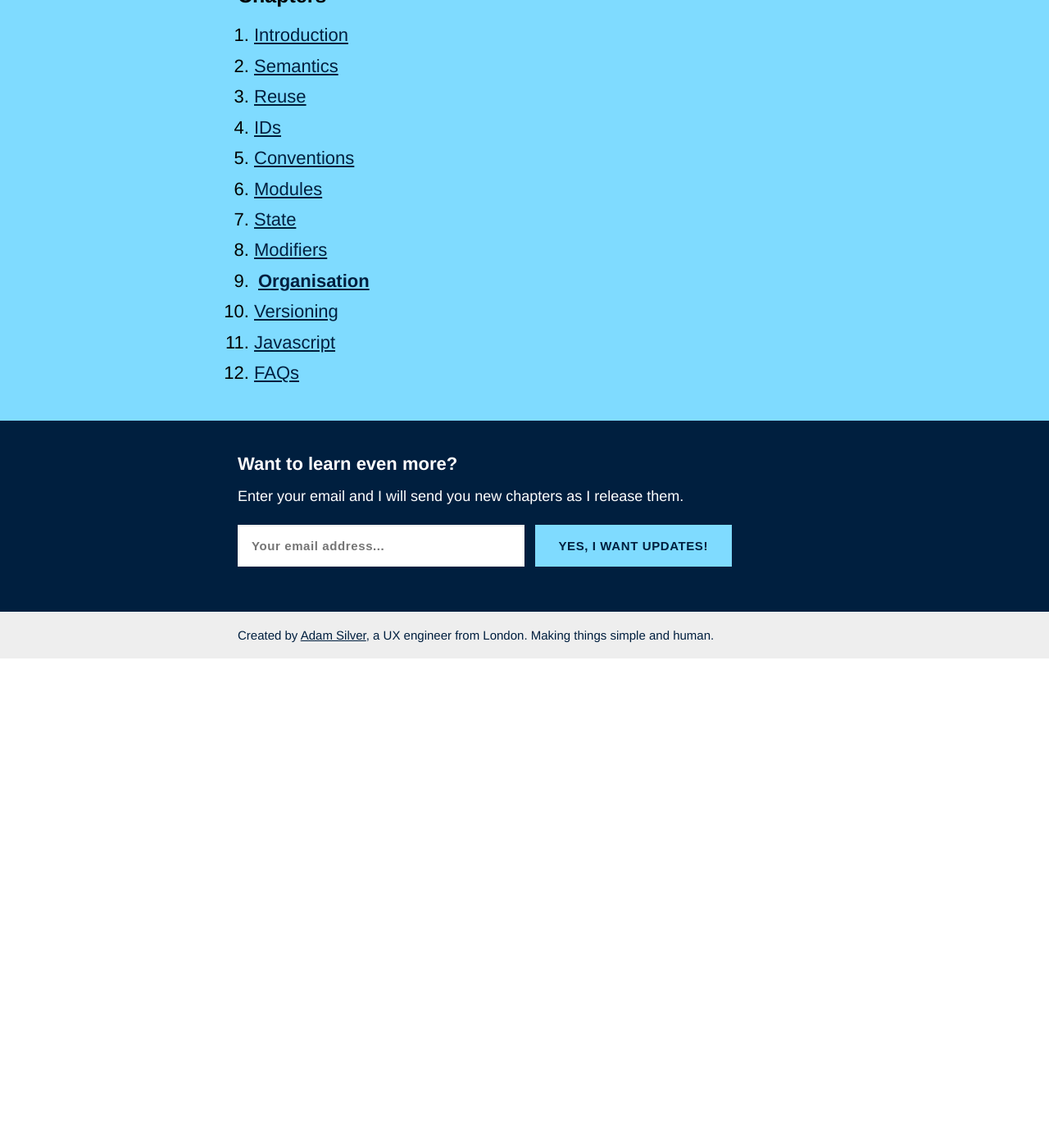
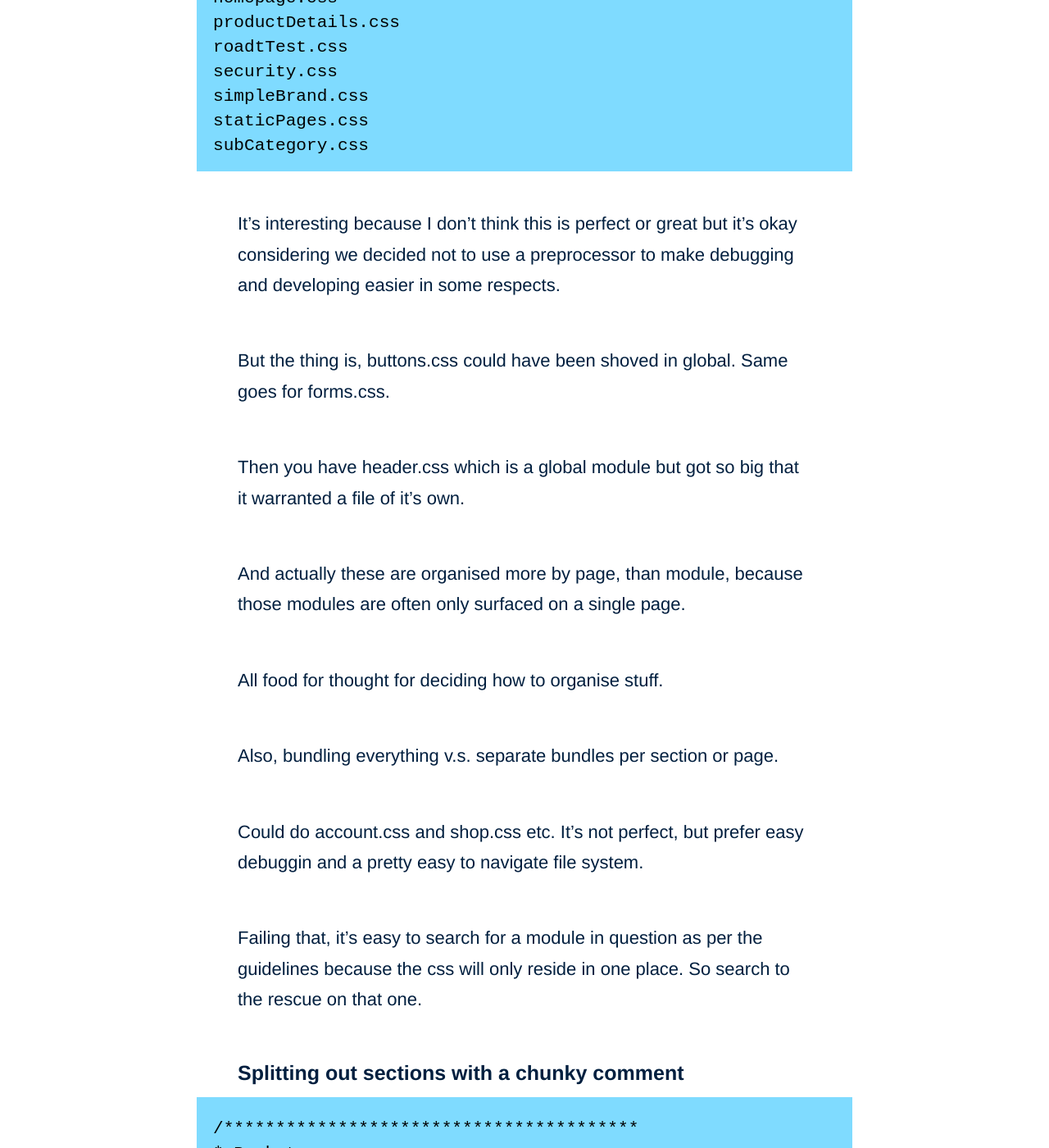
Before and after one commit to adamsilver/maintainablecss.com-jekyll, a Jekyll site: the page built from _chapters/09-organisation.md, in a window 1280 px wide and 1400 px high, scrolled down 2447 px. Shown: the whole window at 82% size. Built offline with Jekyll 4.4.1, drawn with Linux system fonts in a browser that asks for light colours; before the commit the page ends 3250 px from its top, so only the background shows below that; some of the changed text lies outside the part shown.

Commit message:
More org notes

```diff
--- a/_chapters/09-organisation.md
+++ b/_chapters/09-organisation.md
@@ -41,6 +41,46 @@ Both organisation options suffer from the 32 file limit which occurs up until IE
 
 If you're using a preprocessor, you're probably fine, but then debugging is harder.
 
+If you're not using a preprocessor, then you will likely need to think about what deserves it's own file and what needs to be grouped and how those things are grouped.
+
+For example, recently on a shop the following was used to organise:
+
+	base.css
+	basket.css
+	brand.css
+	buttons.css
+	category.css
+	checkout.css
+	dashboard.css
+	department.css
+	editorial.css
+	forms.css
+	globalModules.css
+	header.css
+	homepage.css
+	productDetails.css
+	roadtTest.css
+	security.css
+	simpleBrand.css
+	staticPages.css
+	subCategory.css
+
+It's interesting because I don't think this is perfect or great but it's okay considering we decided not to use a preprocessor to make debugging and developing easier in some respects.
+
+But the thing is, buttons.css could have been shoved in global. Same goes for forms.css.
+
+Then you have header.css which is a global module but got so big that it warranted a file of it's own.
+
+And actually these are organised more by page, than module, because those modules are often only surfaced on a single page.
+
+All food for thought for deciding how to organise stuff.
+
+Also, bundling everything v.s. separate bundles per section or page.
+
+Could do account.css and shop.css etc. It's not perfect, but prefer easy debuggin and a pretty easy to navigate file system.
+
+Failing that, it's easy to search for a module in question as per the guidelines because the css will only reside in one place. So search to the rescue on that one.
+
 ## Splitting out sections with a chunky comment
 
 	/****************************************
```
